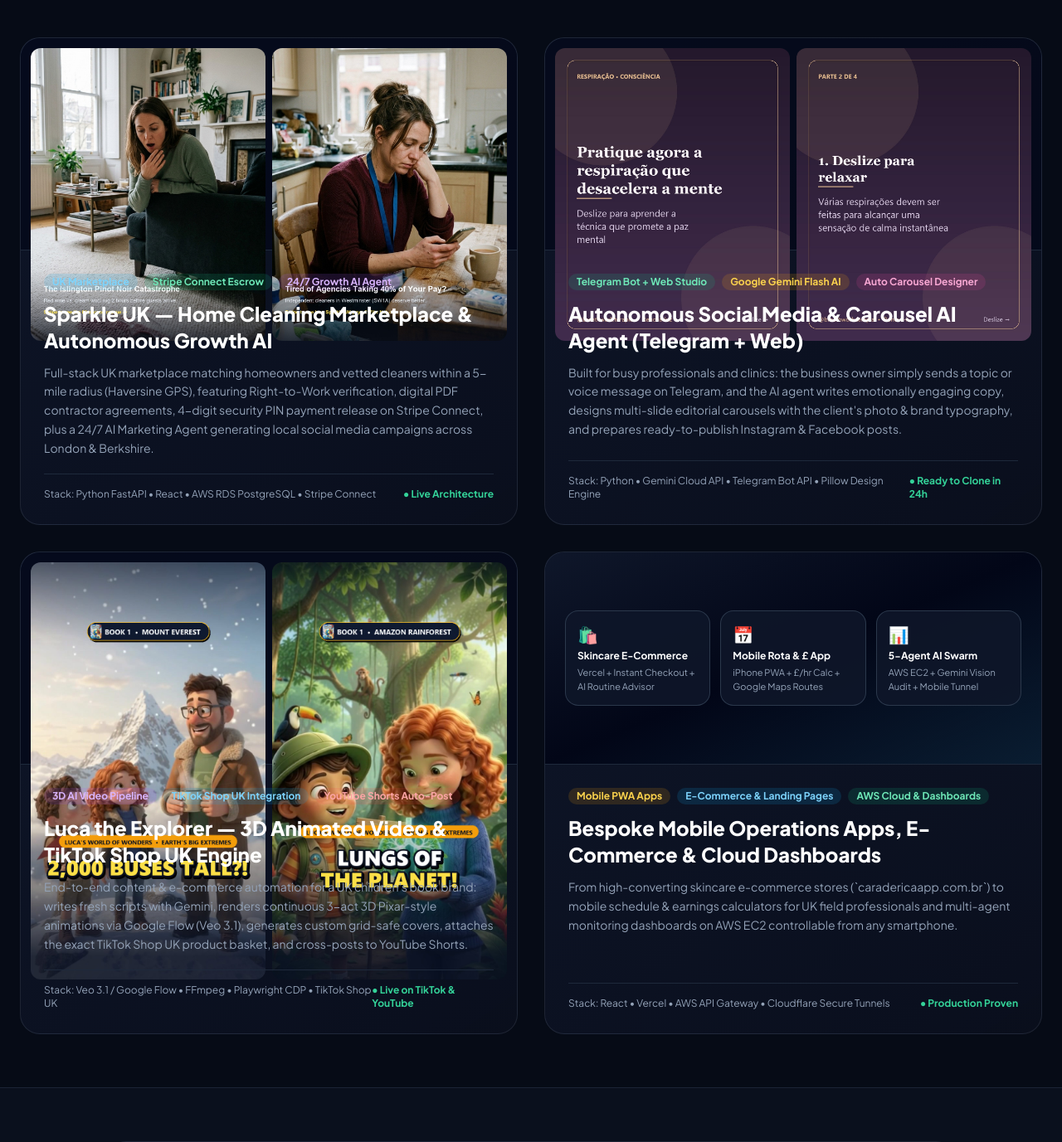
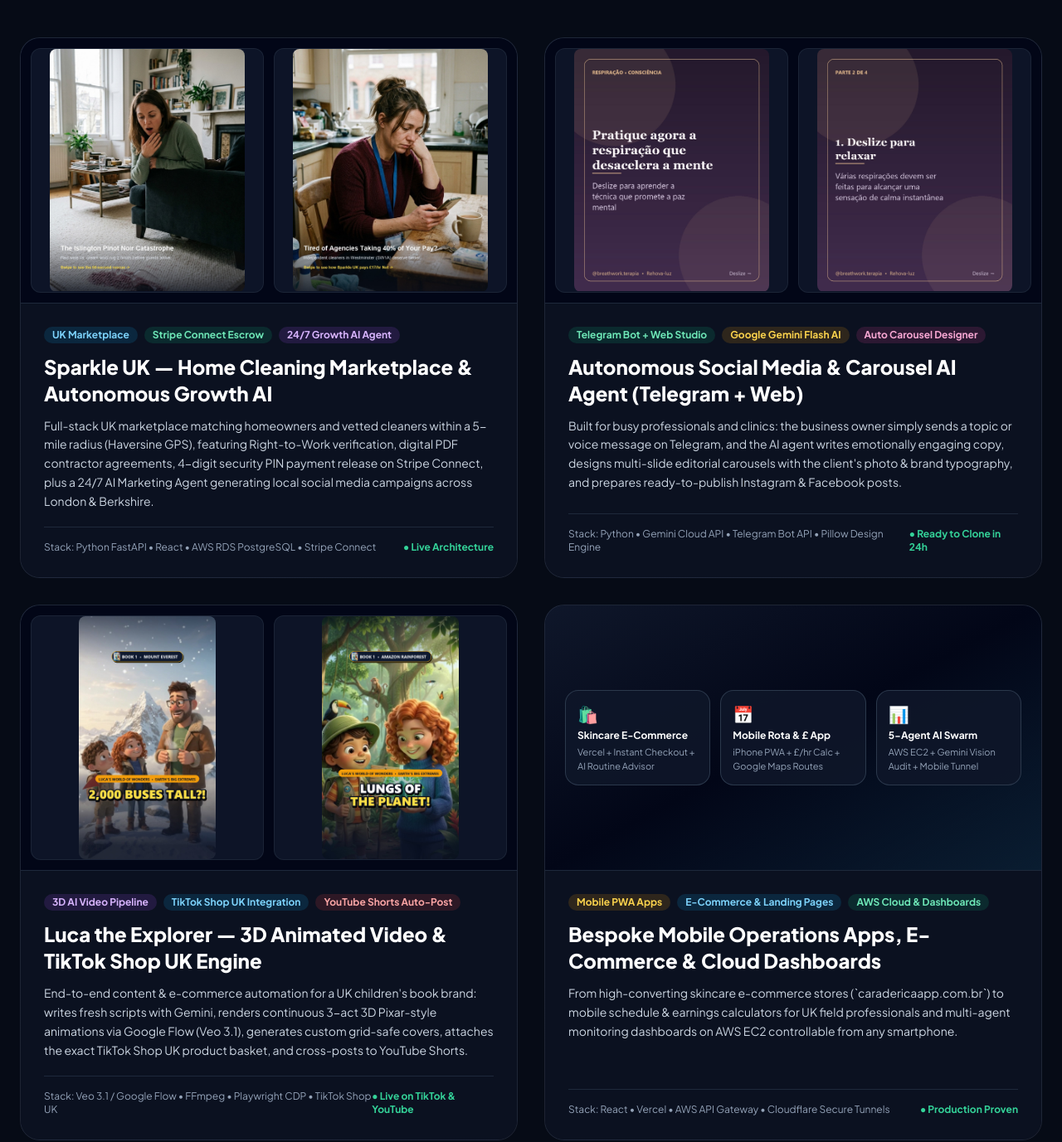
Before and after one commit to centolaer-commits/centola-digital-ai, a plain HTML site: page index.html in a window 1280 px wide. Shown: the part 2661-4038 px from the top of the page at 83% size. Drawn offline with nearby package versions, Linux system fonts and the light colour scheme.

Commit message:
Fix portfolio cards image overflow and caption contrast

```diff
--- a/index.html
+++ b/index.html
@@ -249,11 +249,15 @@
       <div class="grid md:grid-cols-2 gap-8">
         <!-- Case 1: Sparkle UK -->
         <div class="glass-card rounded-3xl overflow-hidden flex flex-col">
-          <div class="grid grid-cols-2 gap-2 p-3 bg-slate-950/70 border-b border-slate-800 h-64">
-            <img src="assets/sparkle_slide1.jpg" alt="Sparkle UK Platform" class="w-full h-full object-cover rounded-xl" />
-            <img src="assets/sparkle_recruit1.jpg" alt="Sparkle UK Recruitment AI" class="w-full h-full object-cover rounded-xl" />
+          <div class="grid grid-cols-2 grid-rows-1 gap-3 p-3 bg-slate-950 border-b border-slate-800 h-80 overflow-hidden">
+            <div class="relative h-full min-h-0 overflow-hidden rounded-xl bg-slate-900/90 border border-slate-800/80 flex items-center justify-center">
+              <img src="assets/sparkle_slide1.jpg" alt="Sparkle UK Platform" class="max-h-full max-w-full w-auto h-full object-contain rounded-lg" />
+            </div>
+            <div class="relative h-full min-h-0 overflow-hidden rounded-xl bg-slate-900/90 border border-slate-800/80 flex items-center justify-center">
+              <img src="assets/sparkle_recruit1.jpg" alt="Sparkle UK Recruitment AI" class="max-h-full max-w-full w-auto h-full object-contain rounded-lg" />
+            </div>
           </div>
-          <div class="p-7 flex-1 flex flex-col justify-between">
+          <div class="p-7 flex-1 flex flex-col justify-between bg-[#0b1120] relative z-10">
             <div>
               <div class="flex flex-wrap gap-2 mb-3">
                 <span class="px-2.5 py-0.5 rounded-full bg-sky-500/15 text-sky-300 text-xs font-bold">UK Marketplace</span>
@@ -261,7 +265,7 @@
                 <span class="px-2.5 py-0.5 rounded-full bg-purple-500/15 text-purple-300 text-xs font-bold">24/7 Growth AI Agent</span>
               </div>
               <h3 class="text-2xl font-extrabold text-white">Sparkle UK — Home Cleaning Marketplace & Autonomous Growth AI</h3>
-              <p class="text-slate-400 text-sm mt-3 leading-relaxed">
+              <p class="text-slate-300 text-sm mt-3 leading-relaxed">
                 Full-stack UK marketplace matching homeowners and vetted cleaners within a 5-mile radius (Haversine GPS), featuring Right-to-Work verification, digital PDF contractor agreements, 4-digit security PIN payment release on Stripe Connect, plus a 24/7 AI Marketing Agent generating local social media campaigns across London & Berkshire.
               </p>
             </div>
@@ -274,11 +278,15 @@
 
         <!-- Case 2: Renata Autonomous Carousel & Telegram Agent -->
         <div class="glass-card rounded-3xl overflow-hidden flex flex-col">
-          <div class="grid grid-cols-2 gap-2 p-3 bg-slate-950/70 border-b border-slate-800 h-64">
-            <img src="assets/renata_carousel_1.jpg" alt="AI Generated Carousel Slide 1" class="w-full h-full object-cover rounded-xl" />
-            <img src="assets/renata_carousel_2.jpg" alt="AI Generated Carousel Slide 2" class="w-full h-full object-cover rounded-xl" />
+          <div class="grid grid-cols-2 grid-rows-1 gap-3 p-3 bg-slate-950 border-b border-slate-800 h-80 overflow-hidden">
+            <div class="relative h-full min-h-0 overflow-hidden rounded-xl bg-slate-900/90 border border-slate-800/80 flex items-center justify-center">
+              <img src="assets/renata_carousel_1.jpg" alt="AI Generated Carousel Slide 1" class="max-h-full max-w-full w-auto h-full object-contain rounded-lg" />
+            </div>
+            <div class="relative h-full min-h-0 overflow-hidden rounded-xl bg-slate-900/90 border border-slate-800/80 flex items-center justify-center">
+              <img src="assets/renata_carousel_2.jpg" alt="AI Generated Carousel Slide 2" class="max-h-full max-w-full w-auto h-full object-contain rounded-lg" />
+            </div>
           </div>
-          <div class="p-7 flex-1 flex flex-col justify-between">
+          <div class="p-7 flex-1 flex flex-col justify-between bg-[#0b1120] relative z-10">
             <div>
               <div class="flex flex-wrap gap-2 mb-3">
                 <span class="px-2.5 py-0.5 rounded-full bg-emerald-500/15 text-emerald-300 text-xs font-bold">Telegram Bot + Web Studio</span>
@@ -286,7 +294,7 @@
                 <span class="px-2.5 py-0.5 rounded-full bg-pink-500/15 text-pink-300 text-xs font-bold">Auto Carousel Designer</span>
               </div>
               <h3 class="text-2xl font-extrabold text-white">Autonomous Social Media & Carousel AI Agent (Telegram + Web)</h3>
-              <p class="text-slate-400 text-sm mt-3 leading-relaxed">
+              <p class="text-slate-300 text-sm mt-3 leading-relaxed">
                 Built for busy professionals and clinics: the business owner simply sends a topic or voice message on Telegram, and the AI agent writes emotionally engaging copy, designs multi-slide editorial carousels with the client's photo & brand typography, and prepares ready-to-publish Instagram & Facebook posts.
               </p>
             </div>
@@ -299,11 +307,15 @@
 
         <!-- Case 3: Luca the Explorer 3D Pixar Video & TikTok Shop Studio -->
         <div class="glass-card rounded-3xl overflow-hidden flex flex-col">
-          <div class="grid grid-cols-2 gap-2 p-3 bg-slate-950/70 border-b border-slate-800 h-64">
-            <img src="assets/luca_everest_cover.jpg" alt="Luca 3D Pixar AI Video Mount Everest" class="w-full h-full object-cover rounded-xl" />
-            <img src="assets/luca_amazon_cover.jpg" alt="Luca 3D Pixar AI Video Amazon" class="w-full h-full object-cover rounded-xl" />
+          <div class="grid grid-cols-2 grid-rows-1 gap-3 p-3 bg-slate-950 border-b border-slate-800 h-80 overflow-hidden">
+            <div class="relative h-full min-h-0 overflow-hidden rounded-xl bg-slate-900/90 border border-slate-800/80 flex items-center justify-center">
+              <img src="assets/luca_everest_cover.jpg" alt="Luca 3D Pixar AI Video Mount Everest" class="max-h-full max-w-full w-auto h-full object-contain rounded-lg" />
+            </div>
+            <div class="relative h-full min-h-0 overflow-hidden rounded-xl bg-slate-900/90 border border-slate-800/80 flex items-center justify-center">
+              <img src="assets/luca_amazon_cover.jpg" alt="Luca 3D Pixar AI Video Amazon" class="max-h-full max-w-full w-auto h-full object-contain rounded-lg" />
+            </div>
           </div>
-          <div class="p-7 flex-1 flex flex-col justify-between">
+          <div class="p-7 flex-1 flex flex-col justify-between bg-[#0b1120] relative z-10">
             <div>
               <div class="flex flex-wrap gap-2 mb-3">
                 <span class="px-2.5 py-0.5 rounded-full bg-purple-500/15 text-purple-300 text-xs font-bold">3D AI Video Pipeline</span>
@@ -311,7 +323,7 @@
                 <span class="px-2.5 py-0.5 rounded-full bg-red-500/15 text-red-300 text-xs font-bold">YouTube Shorts Auto-Post</span>
               </div>
               <h3 class="text-2xl font-extrabold text-white">Luca the Explorer — 3D Animated Video & TikTok Shop UK Engine</h3>
-              <p class="text-slate-400 text-sm mt-3 leading-relaxed">
+              <p class="text-slate-300 text-sm mt-3 leading-relaxed">
                 End-to-end content & e-commerce automation for a UK children's book brand: writes fresh scripts with Gemini, renders continuous 3-act 3D Pixar-style animations via Google Flow (Veo 3.1), generates custom grid-safe covers, attaches the exact TikTok Shop UK product basket, and cross-posts to YouTube Shorts.
               </p>
             </div>
@@ -324,7 +336,7 @@
 
         <!-- Case 4: E-Commerce, Mobile Scheduling PWA & Multi-Agent Financial Swarm -->
         <div class="glass-card rounded-3xl overflow-hidden flex flex-col">
-          <div class="p-6 bg-gradient-to-br from-slate-900 via-slate-950 to-sky-950/40 border-b border-slate-800 h-64 flex flex-col justify-center">
+          <div class="p-6 bg-gradient-to-br from-slate-900 via-slate-950 to-sky-950/40 border-b border-slate-800 h-80 overflow-hidden flex flex-col justify-center">
             <div class="grid grid-cols-3 gap-3">
               <div class="p-3.5 rounded-2xl bg-slate-900/90 border border-slate-700/80">
                 <div class="text-xl mb-1">🛍️</div>
@@ -343,7 +355,7 @@
               </div>
             </div>
           </div>
-          <div class="p-7 flex-1 flex flex-col justify-between">
+          <div class="p-7 flex-1 flex flex-col justify-between bg-[#0b1120] relative z-10">
             <div>
               <div class="flex flex-wrap gap-2 mb-3">
                 <span class="px-2.5 py-0.5 rounded-full bg-amber-500/15 text-amber-300 text-xs font-bold">Mobile PWA Apps</span>
@@ -351,7 +363,7 @@
                 <span class="px-2.5 py-0.5 rounded-full bg-emerald-500/15 text-emerald-300 text-xs font-bold">AWS Cloud & Dashboards</span>
               </div>
               <h3 class="text-2xl font-extrabold text-white">Bespoke Mobile Operations Apps, E-Commerce & Cloud Dashboards</h3>
-              <p class="text-slate-400 text-sm mt-3 leading-relaxed">
+              <p class="text-slate-300 text-sm mt-3 leading-relaxed">
                 From high-converting skincare e-commerce stores (`caradericaapp.com.br`) to mobile schedule & earnings calculators for UK field professionals and multi-agent monitoring dashboards on AWS EC2 controllable from any smartphone.
               </p>
             </div>
```
